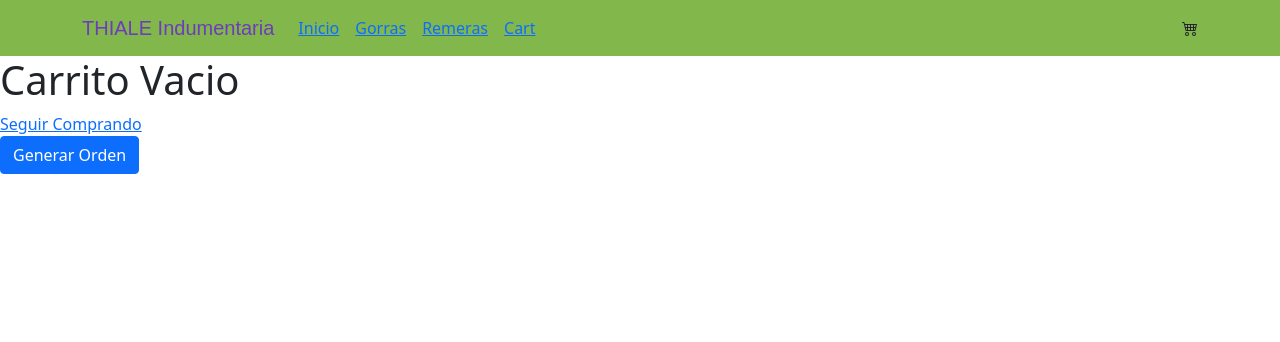
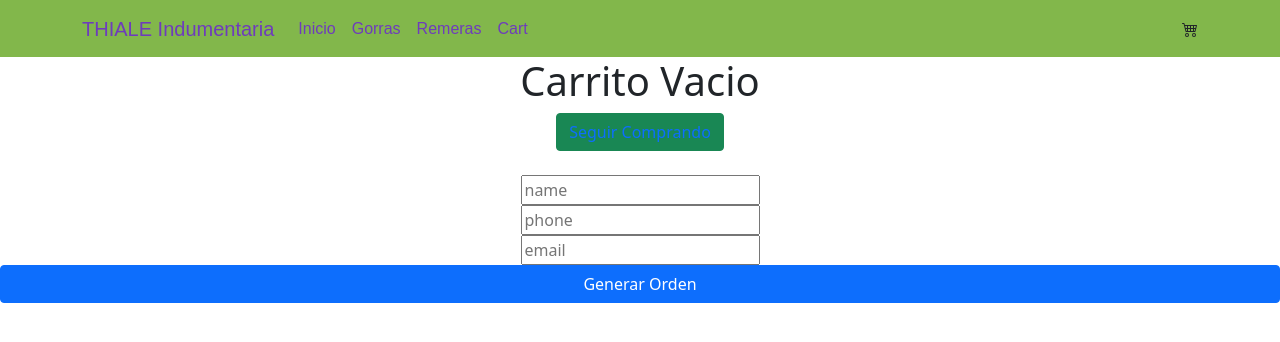
Before and after one commit to Eduardo-Vilela/React-vilela, a React (Create React App) app in the folder myapp-vilela/: page /cart in a window 1280 px wide. Shown: the top 342 px of the page. Built offline with nearby package versions, Linux system fonts and the light colour scheme.

Commit message:
finalizando proyecto con diseño a terminar

```diff
--- /dev/null
+++ b/myapp-vilela/src/components/DatosOrden/DatosOrden.jsx
@@ -0,0 +1,31 @@
+import React from 'react'
+import { Button , Form } from 'react-bootstrap';
+
+function DatosOrden() {
+    return (
+        <div>
+            <Form>
+                <Form.Group className="mb-3" controlId="formBasicEmail">
+                    <Form.Label>Email address</Form.Label>
+                    <Form.Control type="email" placeholder="Enter email" />
+                    <Form.Text className="text-muted">
+                    We'll never share your email with anyone else.
+                    </Form.Text>
+                </Form.Group>
+
+                <Form.Group className="mb-3" controlId="formBasicPassword">
+                    <Form.Label>Password</Form.Label>
+                    <Form.Control type="password" placeholder="Password" />
+                </Form.Group>
+                <Form.Group className="mb-3" controlId="formBasicCheckbox">
+                    <Form.Check type="checkbox" label="Check me out" />
+                </Form.Group>
+                <Button variant="primary" type="submit">
+                    Submit
+                </Button>
+           </Form>
+        </div>
+    )
+}
+
+export default DatosOrden
--- a/myapp-vilela/src/components/Item/Item.jsx
+++ b/myapp-vilela/src/components/Item/Item.jsx
@@ -1,14 +1,15 @@
 import React from 'react'
-import { Card, ListGroup , ListGroupItem} from "react-bootstrap"
+import { Card, ListGroup , ListGroupItem, Button} from "react-bootstrap"
 import {Link} from 'react-router-dom'
+import '../../components/Item/item.css'
 
 
 function Item({productos}) {
     return (
         <div className="card">
             <div key={productos.id}>
-              <Card style={{ width: '18rem' }}>
-                 <Card.Img variant="top" src={productos.imagenID} />
+              <Card>
+                 <Card.Img className='imgCard' variant="top" src={productos.imagenID} />
                  <Card.Body>
 
                    <Card.Title>
@@ -23,7 +24,7 @@ function Item({productos}) {
                      {productos.precio}
                      </ListGroupItem>
                  </ListGroup>
-               <Link to={`/detalle/${productos.id}`}>Ver Detalle</Link>
+               <Button variant="outline-info"><Link className='buttonDetalle' to={`/detalle/${productos.id}`}>Ver Detalle</Link></Button>
                  <Card.Body>
 
                  </Card.Body>
--- a/myapp-vilela/src/components/Item/item.css
+++ b/myapp-vilela/src/components/Item/item.css
@@ -1,5 +1,14 @@
 .card {
-    display: flex;
-    flex-direction: column;
-    justify-content: center;
+ width: 170px;
+ height: 360px;
+ display: flex;
+ flex-direction: column;
+ justify-content: space-around;
 }
+.buttonDetalle {
+    text-decoration: none !important;
+}
+.imgCard {
+    width: 140px;
+    height: auto;
+}
--- a/myapp-vilela/src/components/ItemDetail/ItemDetail.jsx
+++ b/myapp-vilela/src/components/ItemDetail/ItemDetail.jsx
@@ -1,4 +1,4 @@
-import {Card} from 'react-bootstrap'
+import {Card,Button} from 'react-bootstrap'
 import ItemCount from '../ItemCount/ItemCount';
 import React,{useState,useContext} from 'react'
 import { Link } from 'react-router-dom';
@@ -41,7 +41,7 @@ function ItemDetail({producto}) {
                   </Card.Text>
                   {!goCart ? <ItemCount props={producto.stock} onAdd={onAdd}/>
                   :
-                  <button><Link to="/cart">Ir al carrito!</Link></button>}
+                  <Button variant = 'success'><Link to="/cart">Ir al carrito!</Link></Button>}
 
                 </Card.Body>
             </Card>
--- a/myapp-vilela/src/components/ItemList/ItemList.css
+++ b/myapp-vilela/src/components/ItemList/ItemList.css
@@ -1,5 +1,4 @@
-.cardAjuste {
+.ajustesCard {
     display: flex;
     flex-direction: row;
-    justify-content: center;
 }
--- a/myapp-vilela/src/components/ItemList/ItemList.jsx
+++ b/myapp-vilela/src/components/ItemList/ItemList.jsx
@@ -11,7 +11,7 @@ const ItemList = memo( ({productos})=> {
     const [loading , setLoading] = useState(true)
 
     return (
-        <div className="cardAjuste">
+        <div className='ajustesCard'>
             {
               productos.map((productos) => <Item productos={productos}/>
                        )}
--- a/myapp-vilela/src/components/NavBar/NavBar.jsx
+++ b/myapp-vilela/src/components/NavBar/NavBar.jsx
@@ -11,10 +11,10 @@ const NavBar = () => {
                 <Container>
                 <Navbar.Brand href="#home" className="fontMarca">THIALE Indumentaria </Navbar.Brand>
                 <Nav className="me-auto">
-                  <Nav.Link><Link to ="/">Inicio</Link></Nav.Link>
-                  <Nav.Link><Link to ="/categoria/gorras">Gorras</Link></Nav.Link>
-                  <Nav.Link><Link to ="/categoria/remeras">Remeras</Link></Nav.Link>
-                  <Nav.Link><Link to ="/cart">Cart</Link></Nav.Link>
+                  <Nav.Link><Link className="linksNav" to ="/">Inicio</Link></Nav.Link>
+                  <Nav.Link><Link className="linksNav" to ="/categoria/gorras">Gorras</Link></Nav.Link>
+                  <Nav.Link><Link className="linksNav" to ="/categoria/remeras">Remeras</Link></Nav.Link>
+                  <Nav.Link><Link className="linksNav" to ="/cart">Cart</Link></Nav.Link>
                 </Nav>
                 <CardWidget/>
                 </Container>
--- a/myapp-vilela/src/components/NavBar/style.css
+++ b/myapp-vilela/src/components/NavBar/style.css
@@ -5,3 +5,9 @@
     font-family: fantasy;
     color: #6E3CBC !important;
 }
+.linksNav {
+    text-decoration: none !important;
+    color: #6E3CBC !important;
+    font-family: Arial, Helvetica, sans-serif;
+    font-size: medium;
+}
--- /dev/null
+++ b/myapp-vilela/src/components/demo/Demo.css
@@ -0,0 +1,6 @@
+.ajustesCarrito {
+    display: flex;
+    flex-direction: column;
+    text-align: center;
+    text-decoration: none !important ;
+}
--- a/myapp-vilela/src/components/demo/Demo.js
+++ b/myapp-vilela/src/components/demo/Demo.js
@@ -4,18 +4,30 @@ import { Card, Button} from "react-bootstrap"
 import { BsFillTrashFill } from 'react-icons/bs';
 import { Link } from 'react-router-dom';
 import { addDoc, collection , getFirestore ,Timestamp } from 'firebase/firestore';
+import DatosOrden from '../DatosOrden/DatosOrden';
+import '../../components/demo/Demo.css'
 
 function Cart(){
     const{ cartList,borrarItem,borrarCarrito,precioTotal } = useContext(CartContext)
     const [idOrden, setIdOrden] = useState("")
+    const [dataForm, setDataForm] = useState({
+      name:"" , email:"",phone:""
+    })
 
+    const handleChange = (e) => {
+      setDataForm({
+        ...dataForm,
+        [e.target.name]:e.target.value
+      })
+    }
 
+  console.log(dataForm)
     const generarOrden = (e) => {
       e.preventDefault()
 
       let orden = {}
       orden.date = Timestamp.fromDate(new Date())
-      orden.buyer ={ nombre: 'fede', tel:'1123644',email: 'edumix22@gmail.com'}
+      orden.buyer =dataForm
       orden.total = precioTotal();
       orden.items = cartList.map(cartProducto => {
         const id = cartProducto.id;
@@ -40,7 +52,7 @@ function Cart(){
     }
 
     return (
-        <div>
+        <div className ="ajustesCarrito">
                { cartList.map(producto=>(
 
                    <Card>
@@ -58,15 +70,39 @@ function Cart(){
 
                ))}
 
-               {cartList.length > 0 ? <div> {"precioTotal:$" + precioTotal()}
+               {cartList.length > 0 ? <div> {"Precio Total : $" + precioTotal()}
                <Button variant="danger" onClick = {()=>borrarCarrito()}>Vaciar Carrito</Button></div>
                :
                <div>
                    <h1>Carrito Vacio</h1>
-                   <Link to = "/">Seguir Comprando</Link>
+                   <Button variant = "success"><Link className='ajustesCarrito' to = "/">Seguir Comprando</Link></Button>
                </div>
                }
-                 <Button onClick = {generarOrden}> Generar Orden</Button>
+               <br/>
+               <form
+                  onSubmit={generarOrden}
+                  onChange={handleChange}
+               >
+                 <input
+                 type='text'
+                 name='name'
+                 placeholder='name'
+                 value={dataForm.name}
+                 /><br/>
+                 <input
+                 type='text'
+                 name='phone'
+                 placeholder='phone'
+                 value={dataForm.phone}
+                 /><br/>
+                 <input
+                 type='text'
+                 name='email'
+                 placeholder='email'
+                 value={dataForm.phone}
+                 /><br/>
+               </form>
+               <Button onClick = {generarOrden}> Generar Orden</Button>
         </div>
     )
 }
```
Also changed, not shown: 1 other file (tests, documents, lock files or other folders).
